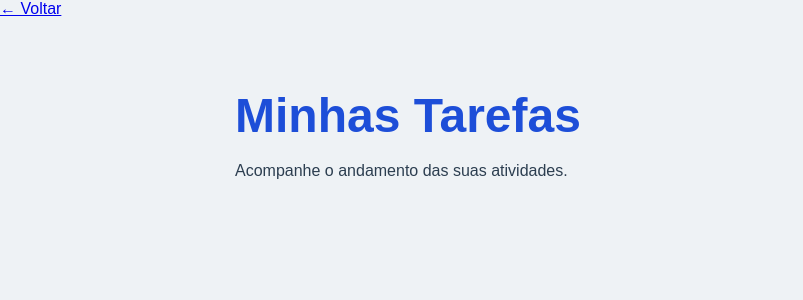
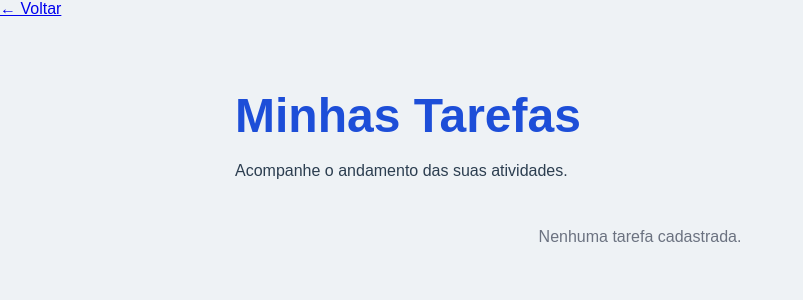
Before and after one commit to agatasantos622/TASKFLOW, a Flask app: page /tarefas in a window 1280 px wide. Shown: the top 300 px of the page, without its empty margins (0-803 px from the left). Run offline with Flask 3, Linux system fonts and the light colour scheme.

Commit message:
feat: implementa exclusão de tarefas

```diff
--- a/src/app.py
+++ b/src/app.py
@@ -25,6 +25,13 @@ def nova_tarefa():
 
     return render_template("nova_tarefa.html")
 
+@app.route("/excluir/<int:id>")
+def excluir_tarefa(id):
+
+    tarefas.pop(id)
+
+    return redirect(url_for("listar_tarefas"))
+
 @app.route("/tarefas")
 def listar_tarefas():
 
--- a/src/static/css/style.css
+++ b/src/static/css/style.css
@@ -216,6 +216,7 @@ form {
     margin-top: 20px;
 }
 
+.task-actions a,
 .task-actions button {
     padding: 10px 18px;
 
@@ -228,6 +229,17 @@ form {
     font-weight: bold;
 
     transition: 0.3s;
+}
+
+/* =======================================================
+   Lista vazia
+======================================================= */
+
+.empty-message {
+    text-align: center;
+    color: #6b7280;
+    font-size: 1rem;
+    margin-top: 40px;
 }
 
 /* =======================================================
--- a/src/templates/tarefas.html
+++ b/src/templates/tarefas.html
@@ -21,6 +21,8 @@
                         Acompanhe o andamento das suas atividades.
                     </p>
 
+                {% if tarefas %}
+
                     {% for tarefa in tarefas %}
 
                         <div class="task-card">
@@ -37,18 +39,29 @@
                                 </p>
 
                             <div class="task-actions">
+
                                 <button class="edit-button">
                                     Editar
                                 </button>
 
-                            <button class="delete-button">
+                                <a href="{{ url_for('excluir_tarefa', id=loop.index0) }}"
+                                    class="delete-button">
                                     Excluir
-                            </button>
+                                </a>
+
                             </div>
 
                         </div>
 
                     {% endfor %}
+
+                {% else %}
+
+                    <p class="empty-message">
+                        Nenhuma tarefa cadastrada.
+                    </p>
+
+                {% endif %}
 
             </section>
         </main>
```
Lines whose indentation alone changed are shown as unchanged.
